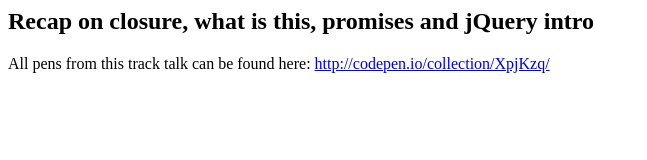
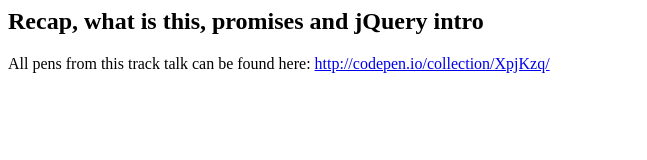
Before and after one commit to hkhesehus/FT310516, a plain HTML site: page slides/index.html in a window 1280 px wide. Shown: the whole page, without its empty margins (0-647 px from the left). Drawn offline with Linux system fonts and the light colour scheme.

Commit message:
Built from 00c7097 on branch master

```diff
--- a/slides/index.html
+++ b/slides/index.html
@@ -1,4 +1,4 @@
 
-<h2>Recap on closure, what is this, promises and jQuery intro</h2>
+<h2>Recap, what is this, promises and jQuery intro</h2>
 
 <p>All pens from this track talk can be found here: <a href="http://codepen.io/collection/XpjKzq/">http://codepen.io/collection/XpjKzq/</a></p>
```
